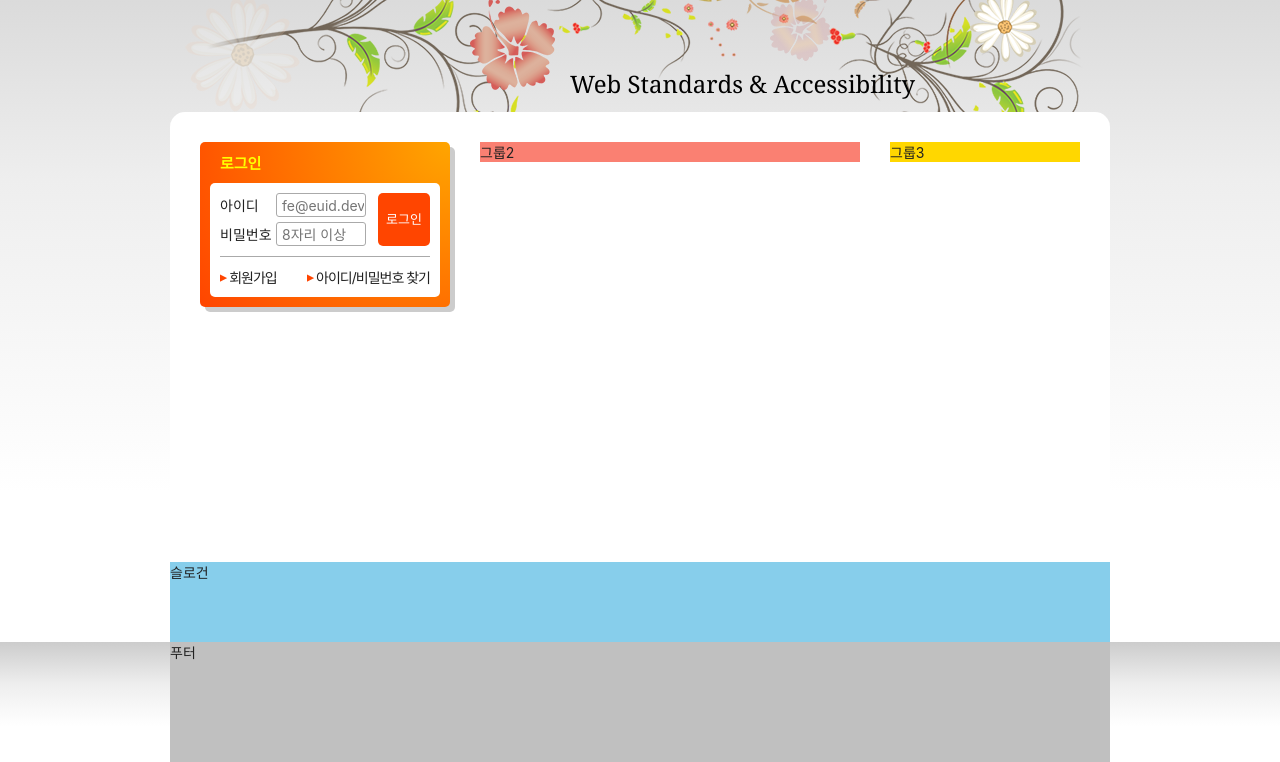
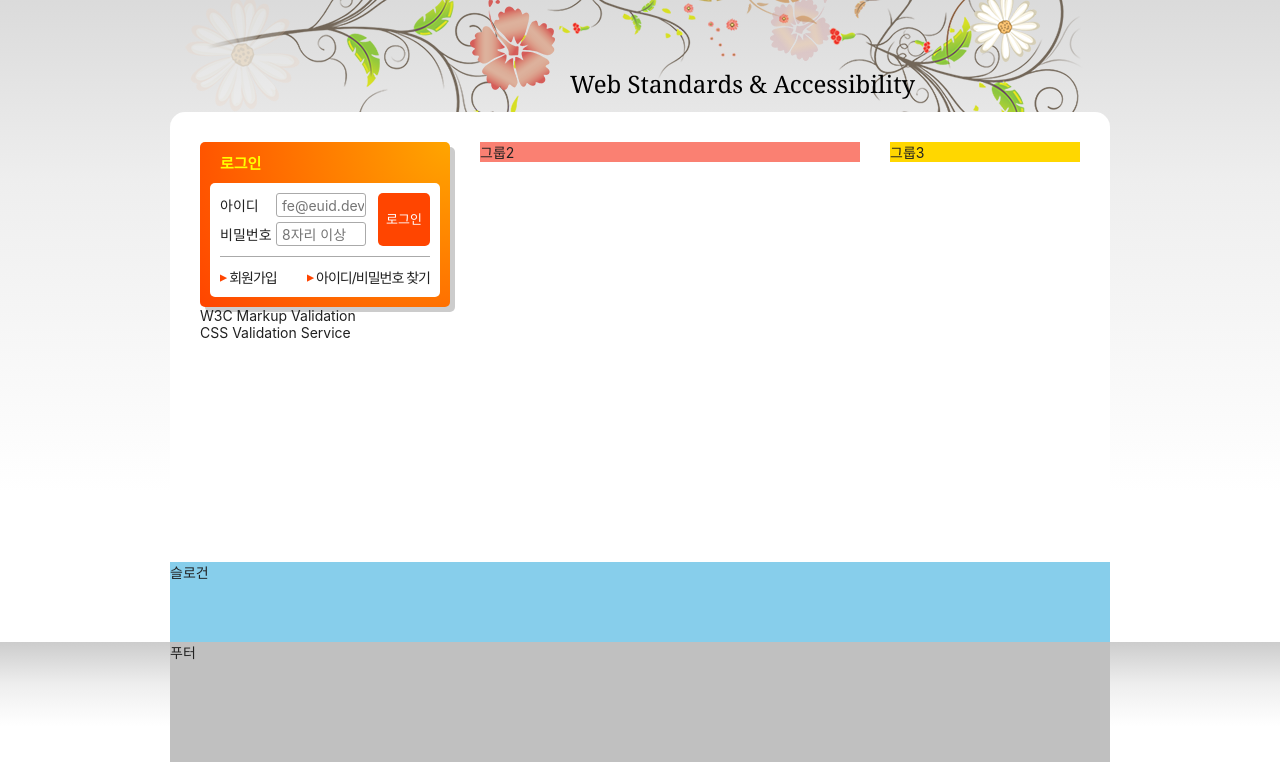
Before and after one commit to BrightSton/HTML5, a plain HTML site: page index.html in a window 1280 px wide. Shown: the part 135-897 px from the top of the page. Drawn offline with Linux system fonts and the light colour scheme; a web font is replaced by a local one.

Commit message:
유효성 검사 마크업 완료

```diff
--- a/index.html
+++ b/index.html
@@ -192,6 +192,27 @@
             <li><a href="">아이디/비밀번호 찾기</a></li>
           </ul>
         </section>
+        <h2 class="a11y-hidden">유효성 검사 배너</h2>
+        <ul class="validation-list">
+          <li>
+            <a
+              href="/"
+              target="_blank"
+              rel="noonpener noreferrer"
+              title="마크업 유효성 검사 사이트로 이동(새창)"
+              >W3C Markup Validation</a
+            >
+          </li>
+          <li>
+            <a
+              href="/"
+              target="_blank"
+              rel="noonpener noreferrer"
+              title="CSS 유효성 검사 사이트로 이동(새창)"
+              >CSS Validation Service</a
+            >
+          </li>
+        </ul>
       </div>
       <div class="group group2">그룹2</div>
       <div class="group group3">그룹3</div>
```
Also changed, not shown: styles/style.css (+13 -9 lines).
